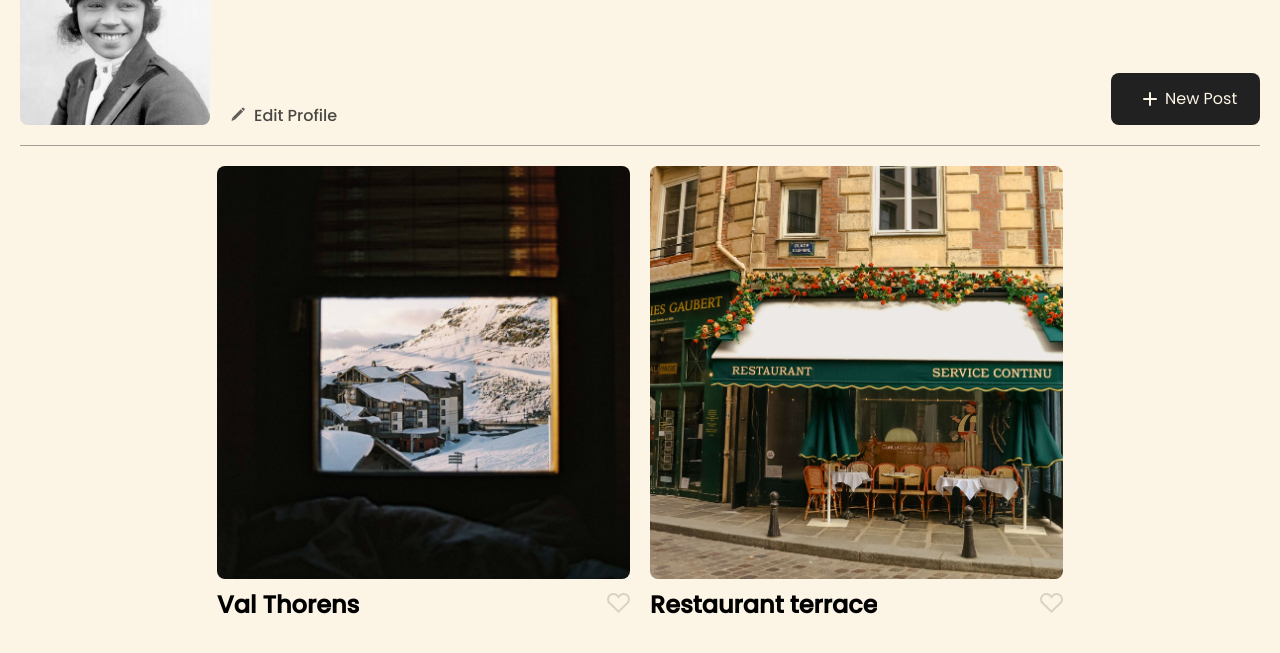
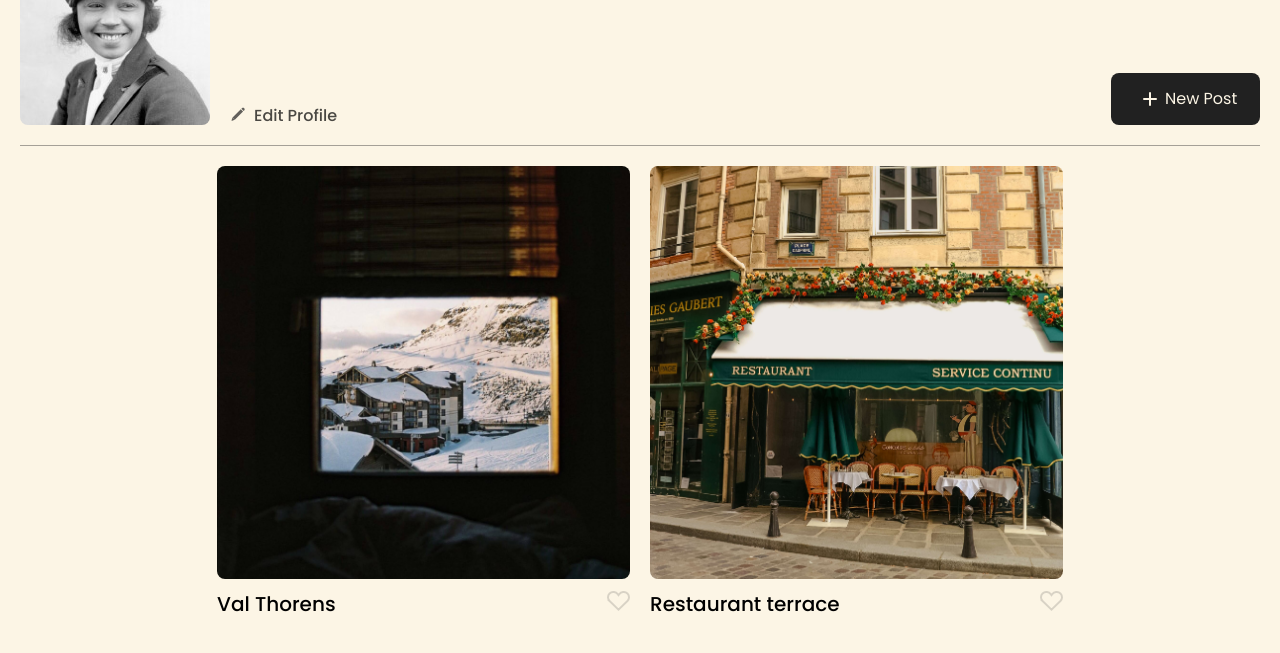
Before and after one commit to iriyemichael/se_project_spots, a plain HTML site: page index.html in a window 1280 px wide. Shown: the part 145-798 px from the top of the page. Drawn offline with Linux system fonts and the light colour scheme.

Commit message:
New update to my project

```diff
--- a/blocks/card.css
+++ b/blocks/card.css
@@ -19,6 +19,9 @@
   text-overflow: ellipsis;
   max-width: 353px;
   margin: 0;
+  font-size: 20px;
+  line-height: 1.2;
+  font-weight: 500;
 }
 
 .card__like-btn {
```
